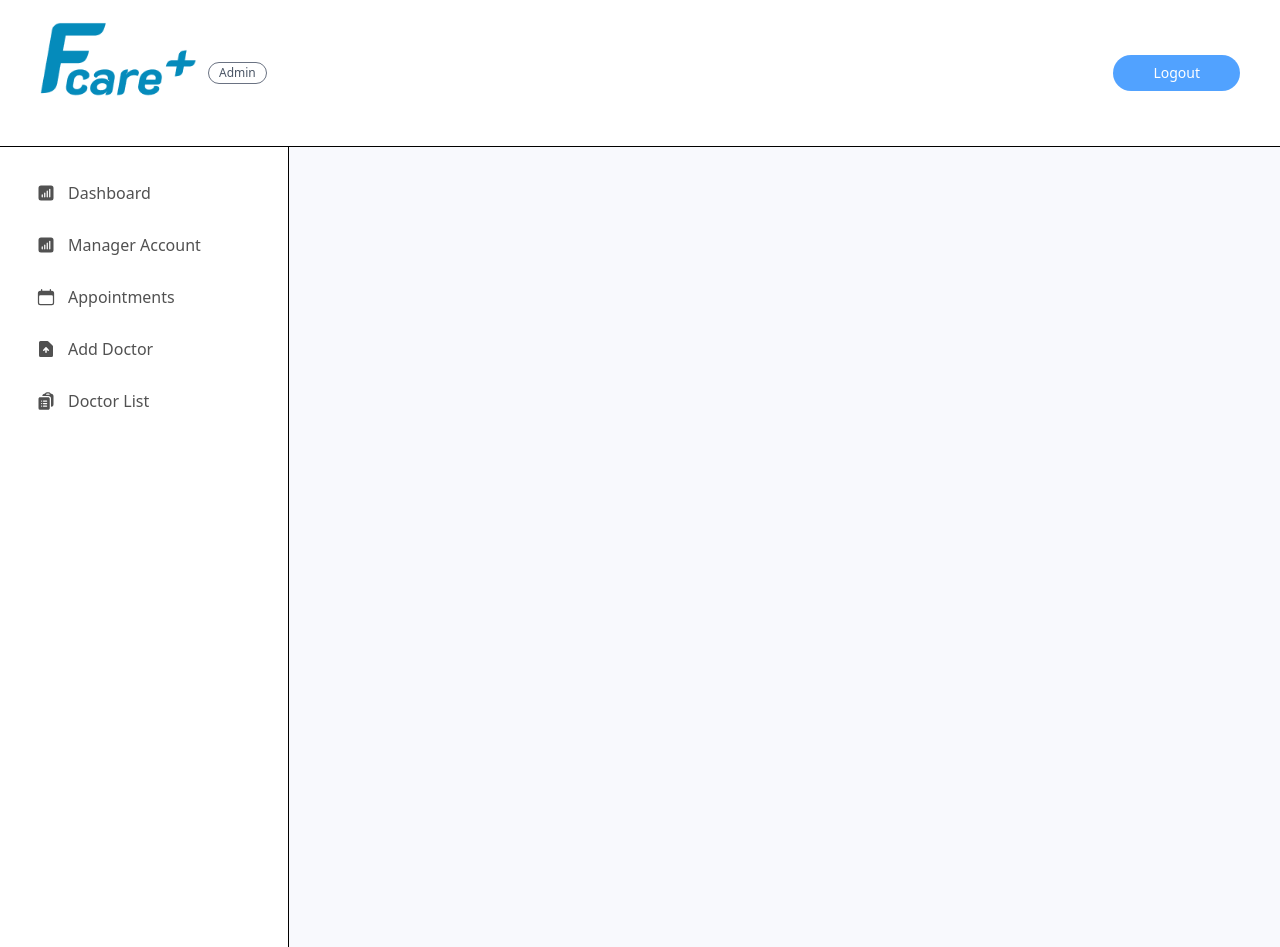
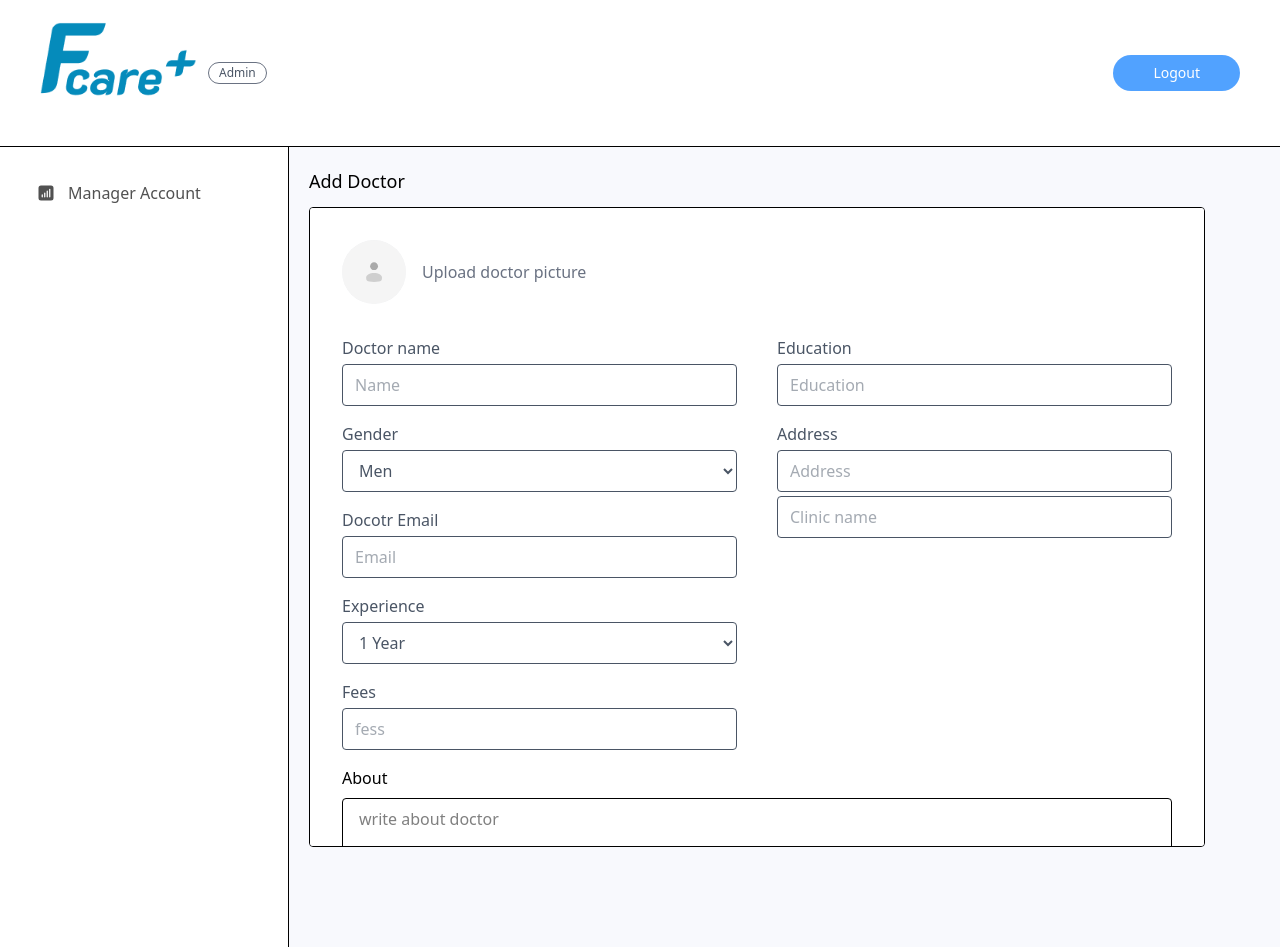
Before and after one commit to wusxo24/SWD392, a React (Vite) app: page /add-info in a window 1280 px wide. Built offline with nearby package versions, Linux system fonts and the light colour scheme.

Commit message:
add more

```diff
--- a/src/App.jsx
+++ b/src/App.jsx
@@ -1,11 +1,11 @@
 import { Route, Routes } from "react-router-dom";
 import Navbar from "./components/Navbar";
 import Sidebar from "./components/Sidebar";
-import Dashboard from "./pages/Admin/Dashboard";
-import AllApointments from "./pages/Admin/AllApointments";
-import AddDoctor from "./pages/Admin/AddDoctor";
-import DoctorList from "./pages/Admin/DoctorList";
+import Dashboard from "./pages/Manage/Dashboard";
+import AllApointments from "./pages/Manage/AllApointments";
+import DoctorList from "./pages/Manage/DoctorList";
 import ManagerAccount from "./pages/Admin/ManagerAccount";
+import AddInfo from "./pages/Doctor/AddInfo";
 // import { useContext } from "react";
 // import { AdminContext } from "./context/AdminContext";
 const App = () => {
@@ -17,10 +17,10 @@ const App = () => {
         <Sidebar />
         <Routes>
           <Route path="/" element={<></>} />
-          <Route path="/admin-dashboard" element={<Dashboard />} />
+          <Route path="/manage-dashboard" element={<Dashboard />} />
           <Route path="/manager-account" element={<ManagerAccount />} />
           <Route path="/all-appointments" element={<AllApointments />} />
-          <Route path="/add-doctor" element={<AddDoctor />} />
+          <Route path="/add-info" element={<AddInfo />} />
           <Route path="/doctor-list" element={<DoctorList />} />
         </Routes>
       </div>
--- a/src/components/Sidebar.jsx
+++ b/src/components/Sidebar.jsx
@@ -21,58 +21,10 @@ const Sidebar = () => {
               isActive ? "bg-[#f2f3ff] border-r-4 border-blue-400" : ""
             }`
           }
-          to="/admin-dashboard"
-        >
-          <HiChartBarSquare className="text-xl" />
-          <p>Dashboard</p>
-        </NavLink>
-
-        <NavLink
-          className={({ isActive }) =>
-            `flex items-center gap-3 py-3.5 px-3 md:px-9 md:min-w-72 cursor-pointer ${
-              isActive ? "bg-[#f2f3ff] border-r-4 border-blue-400" : ""
-            }`
-          }
           to="/manager-account"
         >
           <HiChartBarSquare className="text-xl" />
           <p>Manager Account</p>
-        </NavLink>
-
-        <NavLink
-          className={({ isActive }) =>
-            `flex items-center gap-3 py-3.5 px-3 md:px-9 md:min-w-72 cursor-pointer ${
-              isActive ? "bg-[#f2f3ff] border-r-4 border-blue-400" : ""
-            }`
-          }
-          to={"/all-appointments"}
-        >
-          <HiCalendar className="text-xl" />
-          <p>Appointments</p>
-        </NavLink>
-
-        <NavLink
-          className={({ isActive }) =>
-            `flex items-center gap-3 py-3.5 px-3 md:px-9 md:min-w-72 cursor-pointer ${
-              isActive ? "bg-[#f2f3ff] border-r-4 border-blue-400" : ""
-            }`
-          }
-          to={"/add-doctor"}
-        >
-          <HiMiniDocumentArrowUp className="text-xl" />
-          <p>Add Doctor</p>
-        </NavLink>
-
-        <NavLink
-          className={({ isActive }) =>
-            `flex items-center gap-3 py-3.5 px-3 md:px-9 md:min-w-72 cursor-pointer ${
-              isActive ? "bg-[#f2f3ff] border-r-4 border-blue-400" : ""
-            }`
-          }
-          to={"/doctor-list"}
-        >
-          <HiClipboardDocumentList className="text-xl" />
-          <p>Doctor List</p>
         </NavLink>
       </ul>
       {/* )} */}
--- /dev/null
+++ b/src/context/ManageContext.jsx
@@ -0,0 +1,20 @@
+import { createContext, useState } from "react";
+import PropTypes from "prop-types";
+
+export const ManageContext = createContext();
+
+const ManageContextProvider = ({ children }) => {
+  const [aToken, setAToken] = useState(null);
+
+  return (
+    <ManageContext.Provider value={{ aToken, setAToken }}>
+      {children}
+    </ManageContext.Provider>
+  );
+};
+
+ManageContextProvider.propTypes = {
+  children: PropTypes.node.isRequired, // Khai báo `children`
+};
+
+export default ManageContextProvider;
--- a/src/main.jsx
+++ b/src/main.jsx
@@ -6,14 +6,17 @@ import { BrowserRouter } from "react-router-dom";
 import AdminContextProvider from "./context/AdminContext.jsx";
 import DoctorContextProvider from "./context/DoctorContext.jsx";
 import AppContextProvider from "./context/AppContext.jsx";
+import ManageContextProvider from "./context/ManageContext.jsx";
 createRoot(document.getElementById("root")).render(
   <BrowserRouter>
     <AdminContextProvider>
-      <DoctorContextProvider>
-        <AppContextProvider>
-          <App />
-        </AppContextProvider>
-      </DoctorContextProvider>
+      <ManageContextProvider>
+        <DoctorContextProvider>
+          <AppContextProvider>
+            <App />
+          </AppContextProvider>
+        </DoctorContextProvider>
+      </ManageContextProvider>
     </AdminContextProvider>
   </BrowserRouter>
 );
--- a/src/pages/Admin/AddDoctor.jsx
+++ b/src/pages/Doctor/AddInfo.jsx
@@ -2,13 +2,13 @@ import { useState } from "react";
 import icon from "/src/assets/upload_area.svg";
 import { toast } from "react-toastify";
 import "react-toastify/dist/ReactToastify.css";
-const AddDoctor = () => {
+const AddInfo = () => {
   const [docImg, setDocImg] = useState(false);
 
   const [name, setName] = useState("");
   const [gender, setGender] = useState("");
   const [email, setEmail] = useState("");
-  const [password, setPassword] = useState("");
+
   const [experience, setExperience] = useState("");
   const [fees, setFess] = useState("");
 
@@ -30,7 +30,7 @@ const AddDoctor = () => {
       formData.append("name", name);
       formData.append("gender", gender);
       formData.append("email", email);
-      formData.append("password", password);
+
       formData.append("experience", experience);
       formData.append("fees", fees);
       formData.append("address", address);
@@ -104,18 +104,6 @@ const AddDoctor = () => {
                 className="border rounded px-3 py-2"
                 type="email"
                 placeholder="Email"
-                required
-              />
-            </div>
-
-            <div className="flex-1 flex flex-col gap-1">
-              <p>Doctor Password</p>
-              <input
-                onChange={(e) => setPassword(e.target.value)}
-                value={password}
-                className="border rounded px-3 py-2"
-                type="password"
-                placeholder="Password"
                 required
               />
             </div>
@@ -213,4 +201,4 @@ const AddDoctor = () => {
   );
 };
 
-export default AddDoctor;
+export default AddInfo;
```
Also changed, not shown: src/pages/Manage/AllApointments.jsx (renamed from src/pages/Admin/AllApointments.jsx), src/pages/Manage/Dashboard.jsx (renamed from src/pages/Admin/Dashboard.jsx), src/pages/Manage/DoctorList.jsx (renamed from src/pages/Admin/DoctorList.jsx).
